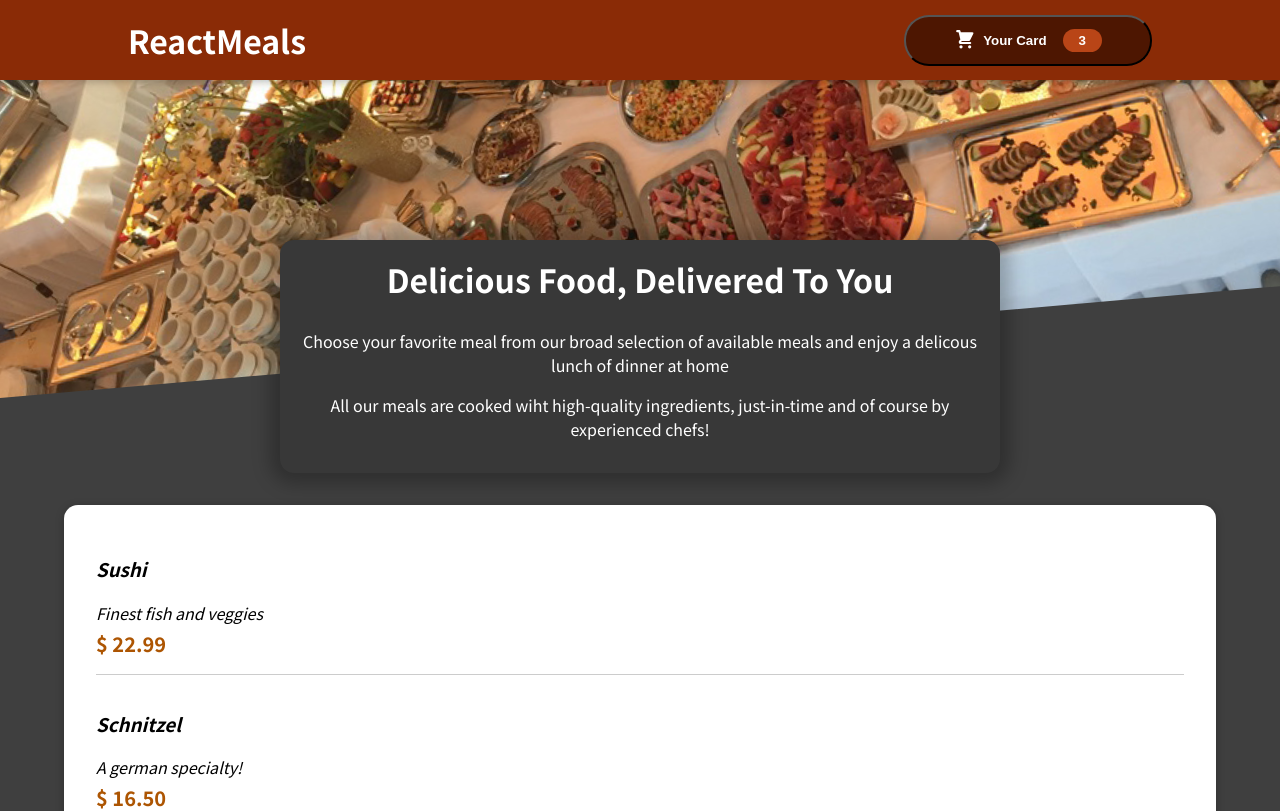
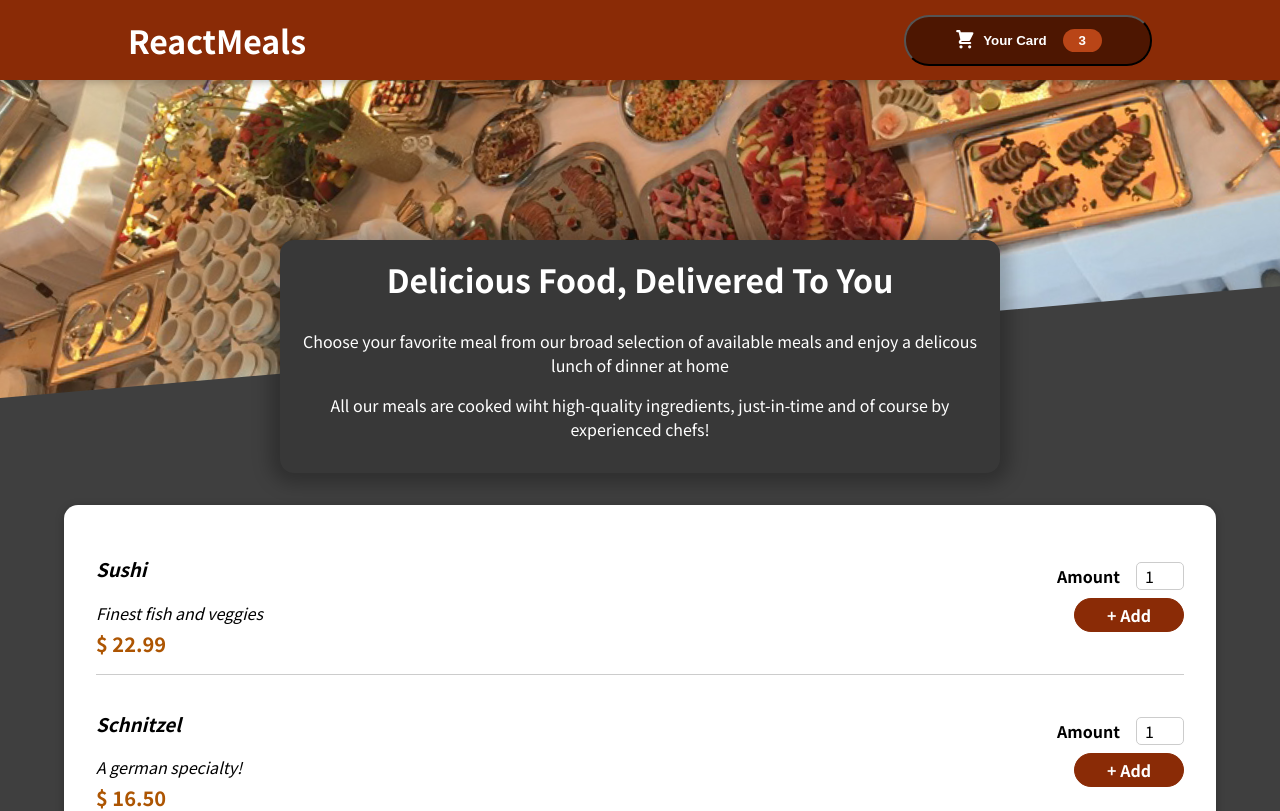
Before and after one commit to lboyadzhiev/food-order-app, a React (Create React App) app: page / in a window 1280 px wide. Shown: the top 811 px of the page. Built offline with nearby package versions, Linux system fonts and the light colour scheme.

Commit message:
Item input form added

```diff
--- a/src/components/Layout/Header/components/HeaderCardButton.js
+++ b/src/components/Layout/Header/components/HeaderCardButton.js
@@ -1,7 +1,7 @@
 import React from 'react';
 
 // icon
-import CartIcon from '../../../Card/CartIcon';
+import CartIcon from '../../../Cart/CartIcon';
 
 // styles
 import classes from './HeaderCardButton.module.css';
--- a/src/components/Meals/components/MealItem/MealItem.js
+++ b/src/components/Meals/components/MealItem/MealItem.js
@@ -3,7 +3,10 @@
 // styles
 import classes from './MealItem.module.css';
 
-const MealItem = ({ name, description, price }) => {
+// components
+import MealItemForm from './MealItemForm';
+
+const MealItem = ({ id, name, description, price }) => {
   price = `$ ${price.toFixed(2)}`;
   return (
     <li className={classes.meal}>
@@ -12,7 +15,9 @@
         <div className={classes.description}>{description}</div>
         <div className={classes.price}>{price}</div>
       </div>
-      <div></div>
+      <div>
+        <MealItemForm id={id} />
+      </div>
     </li>
   );
 };
--- a/src/components/Meals/components/MealItem/MealItem.module.css
+++ b/src/components/Meals/components/MealItem/MealItem.module.css
@@ -1,6 +1,7 @@
 .meal {
   display: flex;
   justify-content: space-between;
+  align-items: center;
   margin: 1rem;
   padding-bottom: 1rem;
   border-bottom: 1px solid #ccc;
--- a/src/components/Meals/components/MealItem/MealItemForm.js
+++ b/src/components/Meals/components/MealItem/MealItemForm.js
@@ -1,7 +1,28 @@
 import React from 'react';
 
-const MealItemForm = () => {
-  return <div>MealItemForm</div>;
+// styles
+import classes from './MealItemForm.module.css';
+
+// components
+import Input from '../../../UI/Input';
+
+const MealItemForm = ({ id }) => {
+  return (
+    <form className={classes.form}>
+      <Input
+        label='Amount'
+        input={{
+          id: 'amount_' + id,
+          type: 'number',
+          min: '1',
+          max: '5',
+          step: '1',
+          defaultValue: '1',
+        }}
+      />
+      <button>+ Add</button>
+    </form>
+  );
 };
 
 export default MealItemForm;
--- /dev/null
+++ b/src/components/Meals/components/MealItem/MealItemForm.module.css
@@ -0,0 +1,20 @@
+.form {
+  text-align: right;
+}
+
+.form button {
+  background-color: #8a2b06;
+  border: 1px solid #8a2b06;
+  border-radius: 20px;
+  color: white;
+  font: inherit;
+  font-weight: bold;
+  padding: 0.25rem 2rem;
+  cursor: pointer;
+}
+
+.form button:hover,
+.form button:active {
+  background-color: #641e03;
+  border-color: #641e03;
+}
--- /dev/null
+++ b/src/components/UI/Input.js
@@ -0,0 +1,15 @@
+import React from 'react';
+
+// styles
+import classes from './Input.module.css';
+
+const Input = ({ label, input }) => {
+  return (
+    <div className={classes.input}>
+      <label htmlFor={input.id}>{label}</label>
+      <input {...input} />
+    </div>
+  );
+};
+
+export default Input;
--- /dev/null
+++ b/src/components/UI/Input.module.css
@@ -0,0 +1,18 @@
+.input {
+  display: flex;
+  align-items: center;
+  margin-bottom: 0.5rem;
+}
+
+.input label {
+  font-weight: bold;
+  margin-right: 1rem;
+}
+
+.input input {
+  width: 3rem;
+  border-radius: 5px;
+  border: 1px solid #ccc;
+  font: inherit;
+  padding-left: 0.5rem;
+}
```
Also changed, not shown: src/components/Cart/CartIcon.js (renamed from src/components/Card/CartIcon.js).
